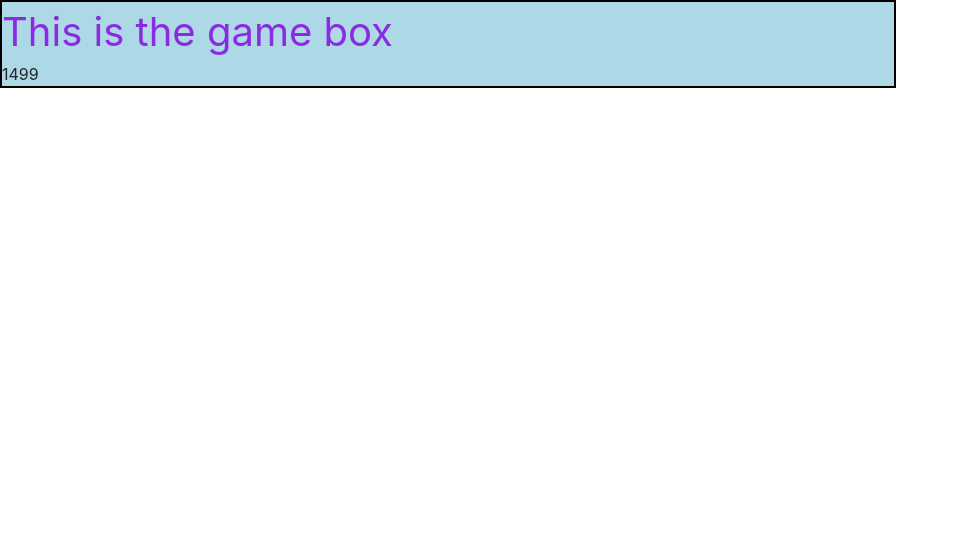
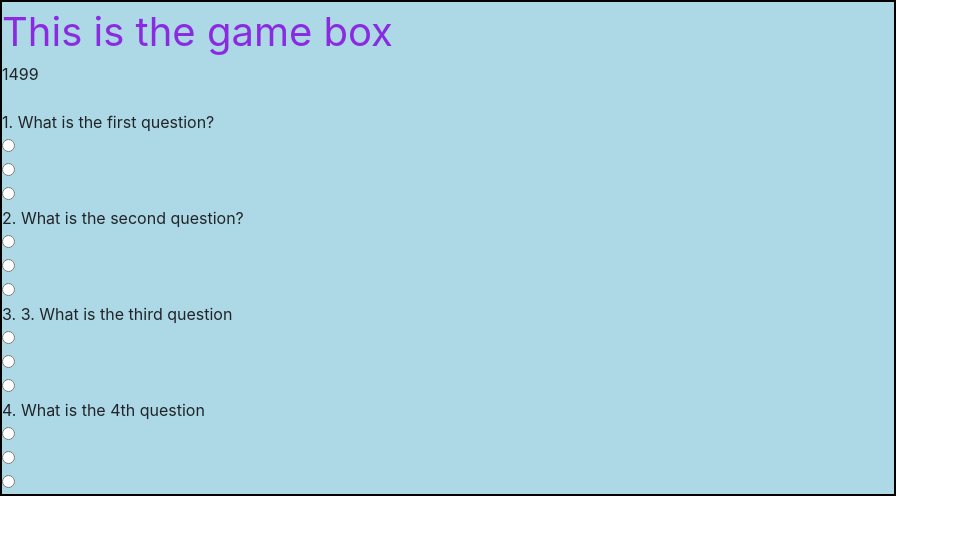
Before and after one commit to ryanbrutocao/TriviaGame, a plain HTML site: page index.html in a window 1280 px wide. Both pictures are taken after a click on the button "start button". Shown: the whole page, without its empty margins (0-959 px from the left). Drawn offline with nearby package versions, Linux system fonts and the light colour scheme.

Commit message:
updating question answer loading

```diff
--- a/assets/javascript/app.js
+++ b/assets/javascript/app.js
@@ -58,19 +58,19 @@ function countdown() {
     var questions = [  //---- need to save choices as a variable to check agains correct answer------// can this be an array? so that I can print each question with jquery on the startButton click?
 
        { Number: 1,
-        Question: "1. What is the first question?",
+        Question: "What is the first question?",
         Answers:["1. choice 1", "choice 2", "choice 3"],
         Correct: "choice 1"},
        { Number: 2,
-        Question: "2. What is the second question?",
+        Question: "What is the second question?",
         Answers:["2. first choice", "second choice", "third choice"],
         Correct: "second choice"},
        { Number: 3,
         Question: "3. What is the third question",
-        Answers:["3. 1st choice", "2nd choice", "3rd choice"],
+        Answers:["1st choice", "2nd choice", "3rd choice"],
         Correct: "2nd choice"},
        { Number: 4,
-        Question: "4. What is the 4th question",
+        Question: "What is the 4th question",
         Answers:["4. 1st answer", "2nd answer", "3rd answer"],
         Correct: "3rd answer"}
 
@@ -106,28 +106,39 @@ function countdown() {
 function questionLoader (){
   for (var i = 0; i < questions.length; i++) {
   // number.
-  var qaDiv =  $("<div>")
+  // var qaDiv =  $("<div>")
   var num = questions[i].Number;
   var q = questions[i].Question;
-  let a = questions[i].Answers
+  let a = questions[i].Answers;
+
+  var p=$("<span>").text(num + ". ");
+  $("#qa").append("<br>")
+  var qspan = $("<span>").text(q);
+  $("#qa").append(p)
+  $("#qa").append(qspan)
+  console.log(num);
+
   for (let j=0; j<a.length; j++){
-    console.log(questions[i].Answers[j]);
-    return;
+   var zebra =questions[i].Answers[j];
+   var rdiv = $("<div>");
+    var r = $("<input type='radio'>").html(zebra);
+    $("#qa").append(rdiv);
+    $("#qa").append(r);
   }
-  var p=$("<p>").text(num);
-
-$(".qa").append(`<div>${qaDiv ,num + " " , q }</div><br>`)
+  // $(".qa").append(`<div>${qaDiv ,num + " " , q }</div><br>`)
   // load question on same line as number
   // on new line, load answers
   // give attribute of checkbox to each answer
   // mark each answer as unchecked
 
 
-    // look up .each and see how I can incorporate
-    // $(".questions").append(`<div>${questions[i].Question}</div>`)
-    // $(".questions").append(`<div>${questions[i].Answers}</div><br>`)
+  // look up .each and see how I can incorporate
+  // $(".questions").append(`<div>${questions[i].Question}</div>`)
+  // $(".questions").append(`<div>${questions[i].Answers}</div><br>`)
 
-  }
+}
+}
+
 
 
 
@@ -138,7 +149,7 @@ $(".qa").append(`<div>${qaDiv ,num + " " , q }</div><br>`)
 
     // 2. Then give each "answerBtn" the following classes: "letter-button" "letter" "letter-button-color".
     // qButton.addClass("questions2")// adds a class of ".questions2" to the html elements we just created
-{/* <input type="radio"><span> */}
+// { <input type="radio"><span> }
 
   // 2. Then give each "answerBtn" a data-attributes of type=radio".
 //thinking I can call an answer loader function here instead of the line below. Might all0w me to get each answer as a radio type and could also
@@ -154,7 +165,7 @@ $(".qa").append(`<div>${qaDiv ,num + " " , q }</div><br>`)
   // 6. Finally, append each "answerBtn" to the "#buttons" div (provided).
 //   $(".answers").append(answerBtn);
 
-}
+
 //--------------------------------------------------------
 // this is not working for some reason
 // function answerLoader () {
--- a/index.html
+++ b/index.html
@@ -16,7 +16,7 @@
         <div class="timer"><span id="timer2"></span></div>
         <button onclick="countdown()" class="startButton"> start button</button>
 
-  <div ><span class="qa"></span></div>
+  <div id="qa" ><span></span></div>
 
   </div>
     <!-- Optional JavaScript -->
```
